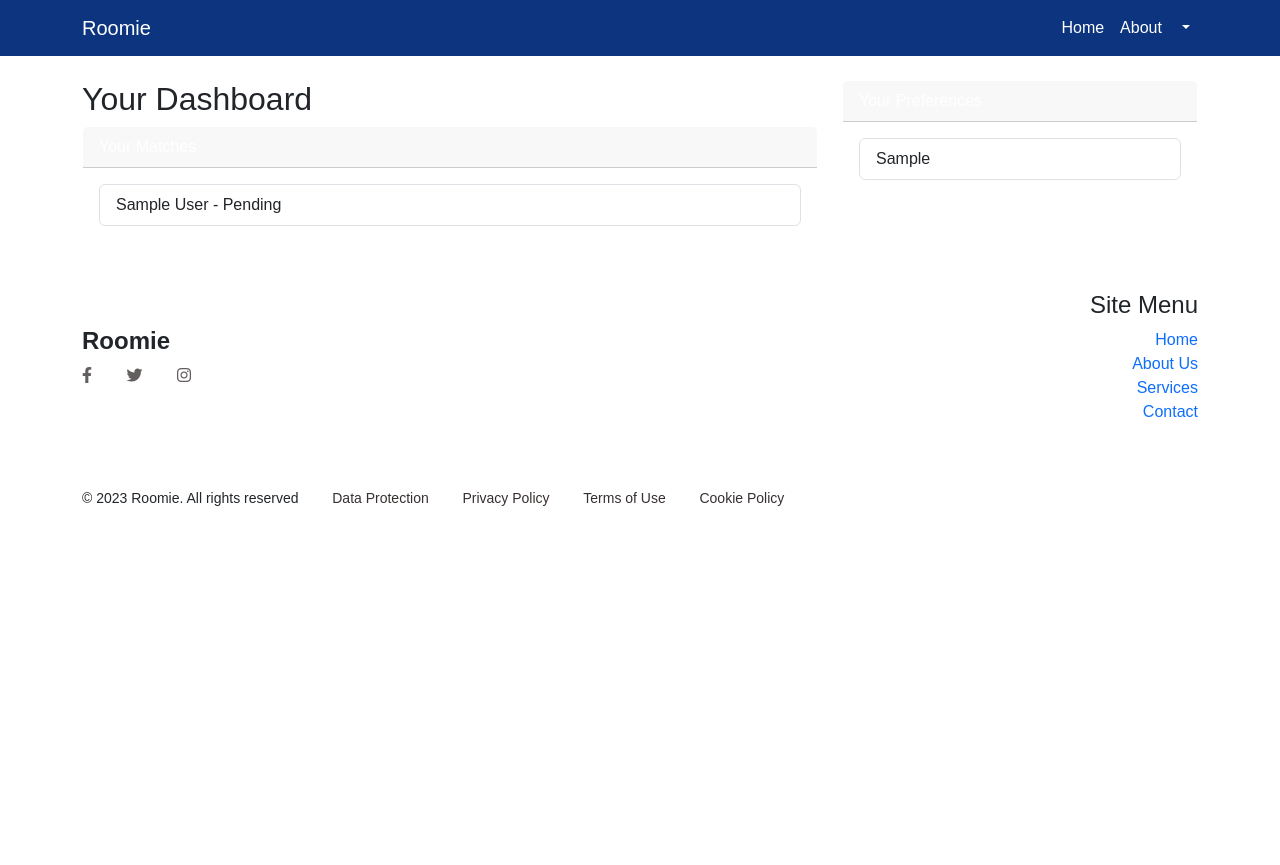
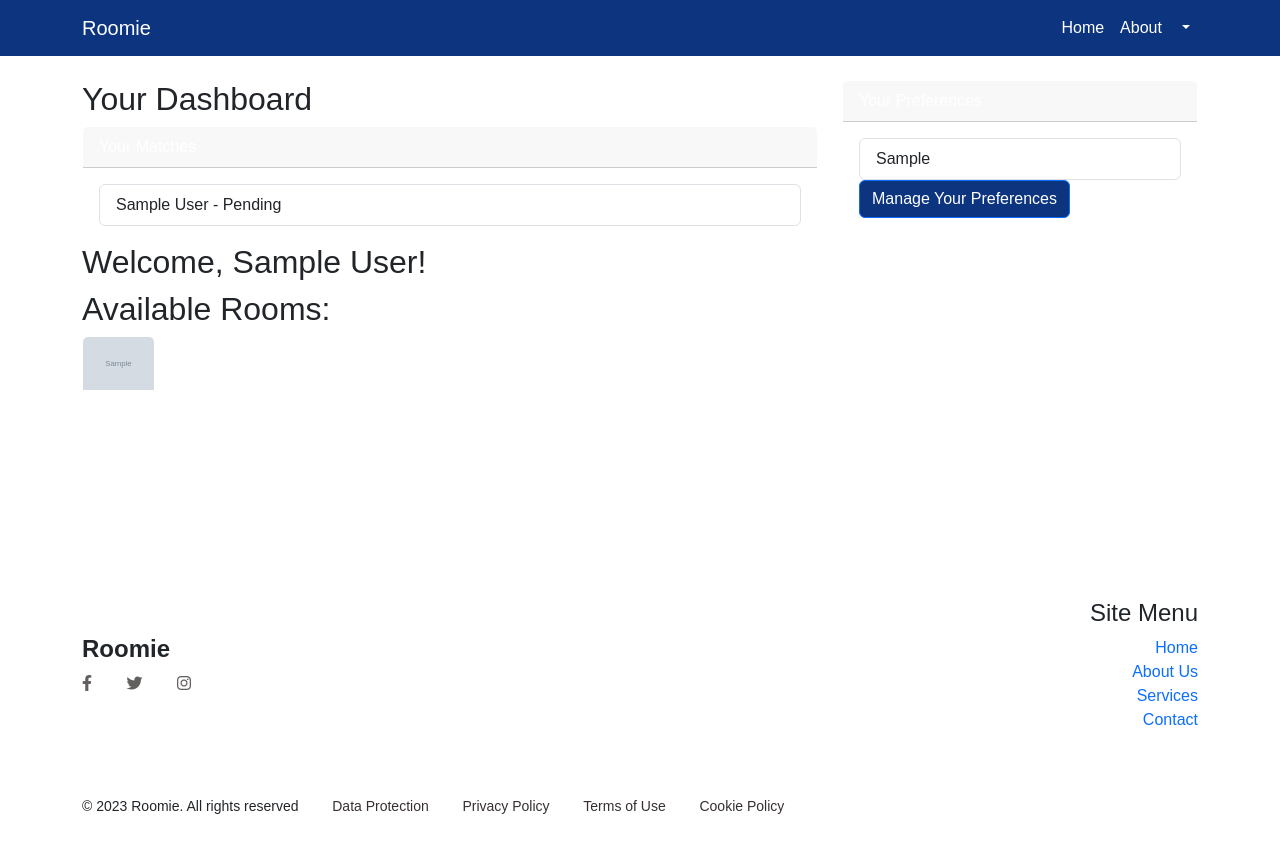
Before and after one commit to doingSigns/roomie, a Django app: page /web/dashboard/ in a window 1280 px wide. Before the commit the page ends 506 px from the top, so only its background shows below. Run offline with Django 4.2, Linux system fonts and the light colour scheme; a user stored in the database is signed in; tables that the repository leaves empty hold one stand-in row (values such as "Sample post"); grey boxes marked "Sample" are stand-in pictures; parts of the project's set-up code (start-up, migrations or seed data) failed here and were passed over; some libraries are stand-ins or nearby versions; some web fonts are replaced.

Commit message:
fix: dashboard now displays all matches and available rooms Changes to be committed: 	modified:   web/templates/web/dashboard.html 	modified:   web/views.py

```diff
--- a/web/templates/web/dashboard.html
+++ b/web/templates/web/dashboard.html
@@ -1,4 +1,6 @@
 {% extends 'base.html' %}
+{% load django_bootstrap5 %}
+{% load static %}
 
 {% block content %}
 <!-- After login users are directed here -->
@@ -19,6 +21,34 @@
                 </ul>
               </div>
             </div>
+
+            <!-- Display available rooms for student -->
+            <h2>Welcome, {{ student.user.get_full_name }}!</h2>
+
+            <h2>Available Rooms:</h2>
+            <div class="row">
+              {% if available_rooms %}
+                {% for matched_student, room in available_rooms.items %}
+                  <div class="col-md-6 mb-4">
+                    <div class="card">
+                      <img src="{{ room.room_photo.url }}" class="card-img-top" alt="Room Photo">
+                      <div class="card-body">
+                        <h5 class="card-title">Room Type: {{ room.room_type }}</h5>
+                        <p class="card-text">
+                          <strong>Room Address:</strong> {{ room.room_address }}<br>
+                          <strong>Room Capacity:</strong> {{ room.room_capacity }}<br>
+                          <strong>Matched Student:</strong> {{ matched_student.user.get_full_name }}
+                        </p>
+                      </div>
+                    </div>
+                  </div>
+                {% endfor %}
+              {% else %}
+                <div class="col">
+                  <p>No available rooms from matched students.</p>
+                </div>
+              {% endif %}
+            </div>
           </div>
       <div class="col-md-4">
         <div class="card">
@@ -31,6 +61,10 @@
                 <li class="list-group-item">{{ preference }}</li>
               {% endfor %}
             </ul>
+            <p class="centered">
+              {% url 'web:preference_form' as preference_form_url %}
+              {% bootstrap_button "Manage Your Preferences" button_type="link" button_class="btn-primary" size="lg" href=preference_form_url %}
+            </p>
           </div>
         </div>
       </div>
--- a/web/views.py
+++ b/web/views.py
@@ -117,8 +117,20 @@
         if student.preferences.exists():
             # Render the dashboard with the user's preferences
             preferences = student.preferences.all()
+
+            #Fetch existing matches for the student
             matches = Match.objects.filter(match_student=student)
-            return render(request, 'web/dashboard.html', {'preferences': preferences, 'matches': matches})
+
+            available_rooms = {}
+
+            for match in matches:
+                # Retrieve the corresponding room for the match
+                room = Room.objects.filter(student=match.match_to_student, room_status='available').first()
+                if room:
+                    # Add the matched student as the key and the room as the value to the dictionary
+                    available_rooms[match.match_to_student] = room
+
+            return render(request, 'web/dashboard.html', {'preferences': preferences, 'student': student, 'matches': matches, 'available_rooms': available_rooms})
 
         else:
             # Redirect to the preference form
```
Also changed, not shown: media/users/2023/08/29/Screenshot_from_2014-09-14_134216.png (added), media/users/2023/08/29/Screenshot_from_2023-08-27_18-28-08.png (added).
